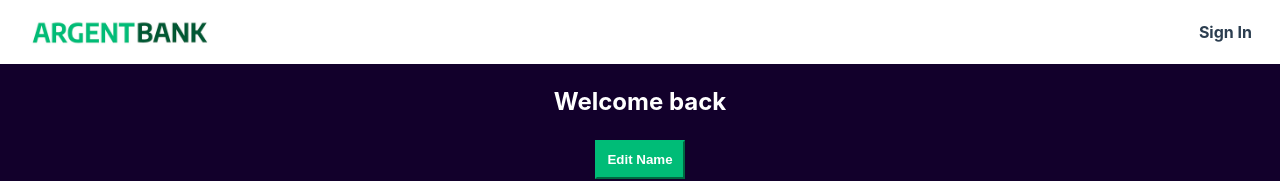
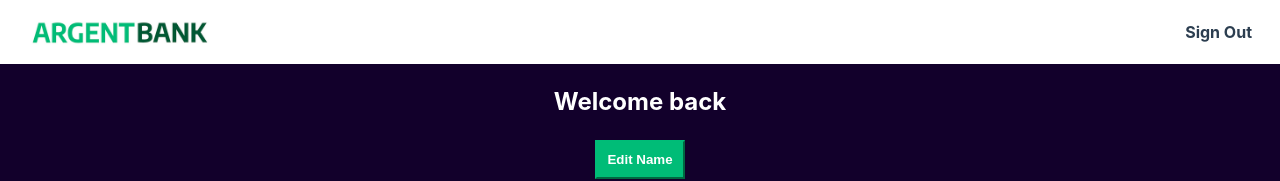
Before and after one commit to zinedinechami/ArgentBank-website-main, a React (Vite) app in the folder src/P11-Front/: page /user in a window 1280 px wide. Shown: the top 181 px of the page. Built offline with nearby package versions, Linux system fonts and the light colour scheme; no server answers.

Commit message:
updated user dashboard header to allow sign out

```diff
--- a/src/P11-Front/src/pages/user/user.css
+++ b/src/P11-Front/src/pages/user/user.css
@@ -3,6 +3,43 @@ body {
   min-height: 100vh;
 }
 
+/* header */
+.main-nav {
+  display: flex;
+  justify-content: space-between;
+  align-items: center;
+  padding: 5px 20px;
+}
+
+.main-nav a {
+  font-weight: bold;
+  color: #2c3e50;
+}
+
+.main-nav a.router-link-exact-active {
+  color: #42b983;
+}
+
+.main-nav-item {
+  text-decoration: none;
+  margin-right: 0.5rem;
+}
+
+.main-nav-item:hover {
+  text-decoration: underline;
+}
+
+.main-nav-logo {
+  display: flex;
+  align-items: center;
+}
+
+.main-nav-logo-image {
+  max-width: 100%;
+  width: 200px;
+}
+
+/* user page */
 .main {
   flex: 1;
   display: flex;
--- a/src/P11-Front/src/pages/user/user.jsx
+++ b/src/P11-Front/src/pages/user/user.jsx
@@ -1,6 +1,6 @@
 import "./user.css";
 import Footer from "../../components/footer/footer";
-import Header from "../../components/header/header";
+import header_logo from "./argentBankLogo.png";
 import { useDispatch } from "react-redux";
 import { login } from "../../features/userSlice";
 import { useEffect, useState } from "react";
@@ -43,6 +43,7 @@ export default function User() {
             email: data.body.email,
             firstName: data.body.firstName,
             lastName: data.body.lastName,
+            userName: data.body.userName,
           })
         );
       });
@@ -73,7 +74,21 @@ export default function User() {
   return (
     <>
       <section>
-        <Header />
+        <nav className="main-nav">
+          <a className="main-nav-logo">
+            <img
+              className="main-nav-logo-image"
+              src={header_logo}
+              alt="Argent Bank Logo"
+            />
+          </a>
+          <div>
+            <a className="main-nav-item" href="/">
+              <i className="fa fa-user-circle"></i>
+              Sign Out
+            </a>
+          </div>
+        </nav>
         <main className="main bg-dark">
           <div className="header">
             <h1>
```
Also changed, not shown: src/P11-Front/src/pages/user/argentBankLogo.png (added).
